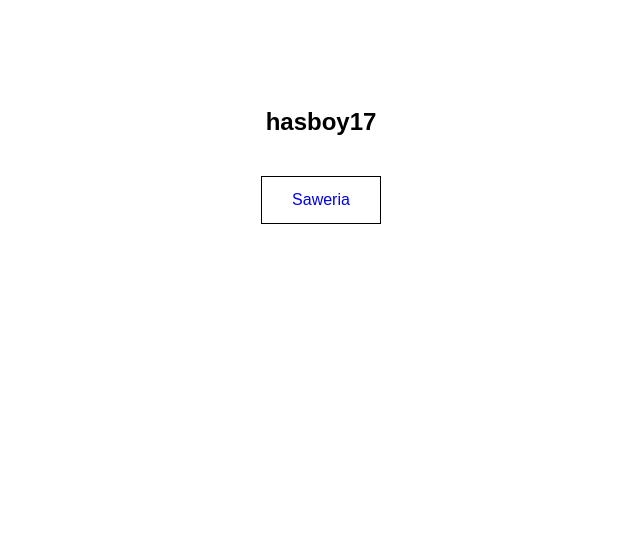
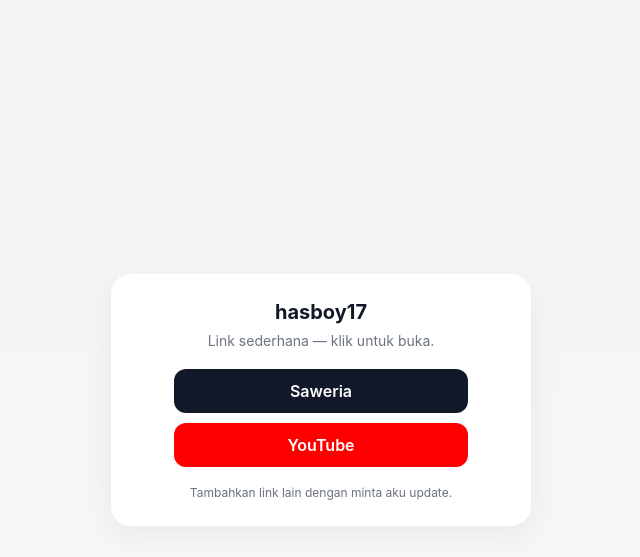
Before and after one commit to hasboy17/hasboy17.github.io, a plain HTML site: page index.html in a window 1280 px wide. Shown: the whole page, without its empty margins (319-959 px from the left). Drawn offline with Linux system fonts and the light colour scheme.

Commit message:
Add files via upload

```diff
--- a/index.html
+++ b/index.html
@@ -1,26 +1,73 @@
 <!DOCTYPE html>
 <html lang="id">
 <head>
-    <meta charset="UTF-8">
-    <meta name="viewport" content="width=device-width, initial-scale=1.0">
-    <title>Link | hasboy17</title>
-    <style>
-        body {
-            font-family: Arial, sans-serif;
-            text-align: center;
-            padding-top: 80px;
-        }
-        a {
-            display: inline-block;
-            margin: 20px;
-            padding: 14px 30px;
-            border: 1px solid #000;
-            text-decoration: none;
-        }
-    </style>
+  <meta charset="utf-8" />
+  <meta name="viewport" content="width=device-width,initial-scale=1" />
+  <title>hasboy17 — Links</title>
+  <style>
+    :root{
+      --bg:#f7f7f8;
+      --card:#ffffff;
+      --text:#111827;
+      --muted:#6b7280;
+      --accent:#ff4d4f;
+      --radius:14px;
+      font-family: -apple-system, BlinkMacSystemFont, "Segoe UI", Roboto, "Helvetica Neue", Arial;
+    }
+    body{
+      margin:0;
+      background:linear-gradient(180deg,#f3f4f6 0%,var(--bg) 100%);
+      min-height:100vh;
+      display:flex;
+      align-items:center;
+      justify-content:center;
+      color:var(--text);
+    }
+    .wrap{width:100%;max-width:420px;padding:28px;}
+    .card{
+      background:var(--card);
+      border-radius:20px;
+      padding:26px;
+      box-shadow:0 8px 30px rgba(15,23,42,0.06);
+      text-align:center;
+    }
+    h1{margin:0 0 8px;font-size:20px;}
+    p.desc{margin:0 0 20px;color:var(--muted);font-size:14px;}
+    .btn{
+      display:block;
+      text-decoration:none;
+      margin:10px auto;
+      padding:12px 18px;
+      width:80%;
+      max-width:320px;
+      border-radius:12px;
+      font-weight:600;
+      box-sizing:border-box;
+      border:0;
+      cursor:pointer;
+    }
+    .btn-saw{background:#111827;color:white;}
+    .btn-youtube{background:#ff0000;color:white;}
+    footer{margin-top:18px;font-size:12px;color:var(--muted);}
+    @media (prefers-color-scheme: dark){
+      :root{--bg:#0b1020;--card:#061021;--text:#e6eef8;--muted:#9aa6b2;--accent:#ff6b6b;}
+      body{background:linear-gradient(180deg,#030414 0%,#071126 100%);}
+      .card{box-shadow: 0 6px 20px rgba(2,6,23,0.6);}
+      .btn-saw{background:#e6eef8;color:#061021;}
+    }
+  </style>
 </head>
 <body>
-    <h2>hasboy17</h2>
-    <a href="https://saweria.co/abroy" target="_blank">Saweria</a>
+  <div class="wrap">
+    <div class="card">
+      <h1>hasboy17</h1>
+      <p class="desc">Link sederhana — klik untuk buka.</p>
+
+      <a class="btn btn-saw" href="https://saweria.co/abroy" target="_blank" rel="noopener">Saweria</a>
+      <a class="btn btn-youtube" href="https://youtube.com/@hasboykeren6113" target="_blank" rel="noopener">YouTube</a>
+
+      <footer>Tambahkan link lain dengan minta aku update.</footer>
+    </div>
+  </div>
 </body>
 </html>
```
